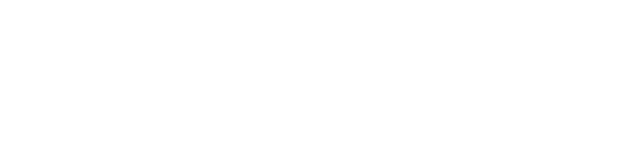
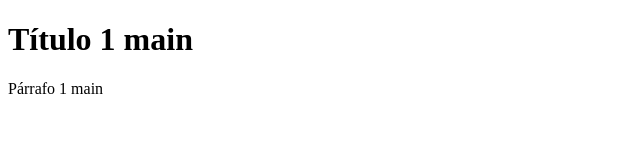
Before and after one commit to alejandroml2812/UD5_Tarea3_Alejandro_Remote, a plain HTML site: page servicios.html in a window 1280 px wide. Shown: the whole page, without its empty margins (0-640 px from the left). Drawn offline with Linux system fonts and the light colour scheme.

Commit message:
Incluidos algunos contenidos a Servicios.html desde mi repositorio local

```diff
--- a/servicios.html
+++ b/servicios.html
@@ -1,8 +1,12 @@
-<!DOCTYPE>
+<!DOCTYPE html>
 <html>
   <head>
   </head>
 
   <body>
+    <main>
+      <h1>Título 1 main</h1>
+      <p>Párrafo 1 main</p>
+    </main>
   </body>
 </html>
```
